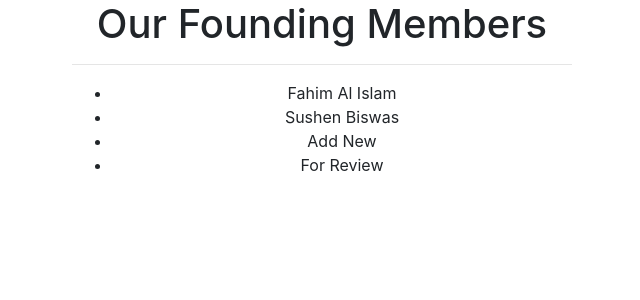
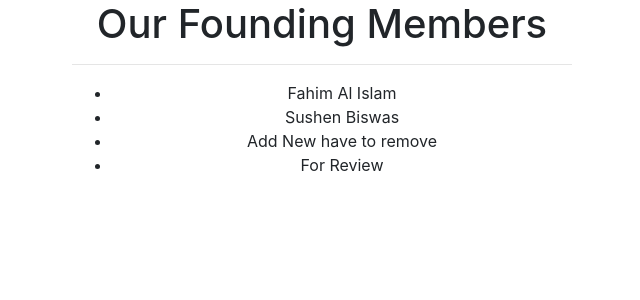
Before and after one commit to dev-fahim/matrivumeProject, a Django app: page / in a window 1280 px wide. Shown: the top 300 px of the page, without its empty margins (318-958 px from the left). Run offline with Django 3.2, Linux system fonts and the light colour scheme; some libraries are stand-ins or nearby versions.

Commit message:
Add Review

```diff
--- a/templates/home.html
+++ b/templates/home.html
@@ -23,7 +23,7 @@
       <ul>
         <li>Fahim Al Islam</li>
         <li>Sushen Biswas</li>
-        <li>Add New</li>
+        <li>Add New have to remove</li>
         <li>For Review</li>
       </ul>
     </div>
```
